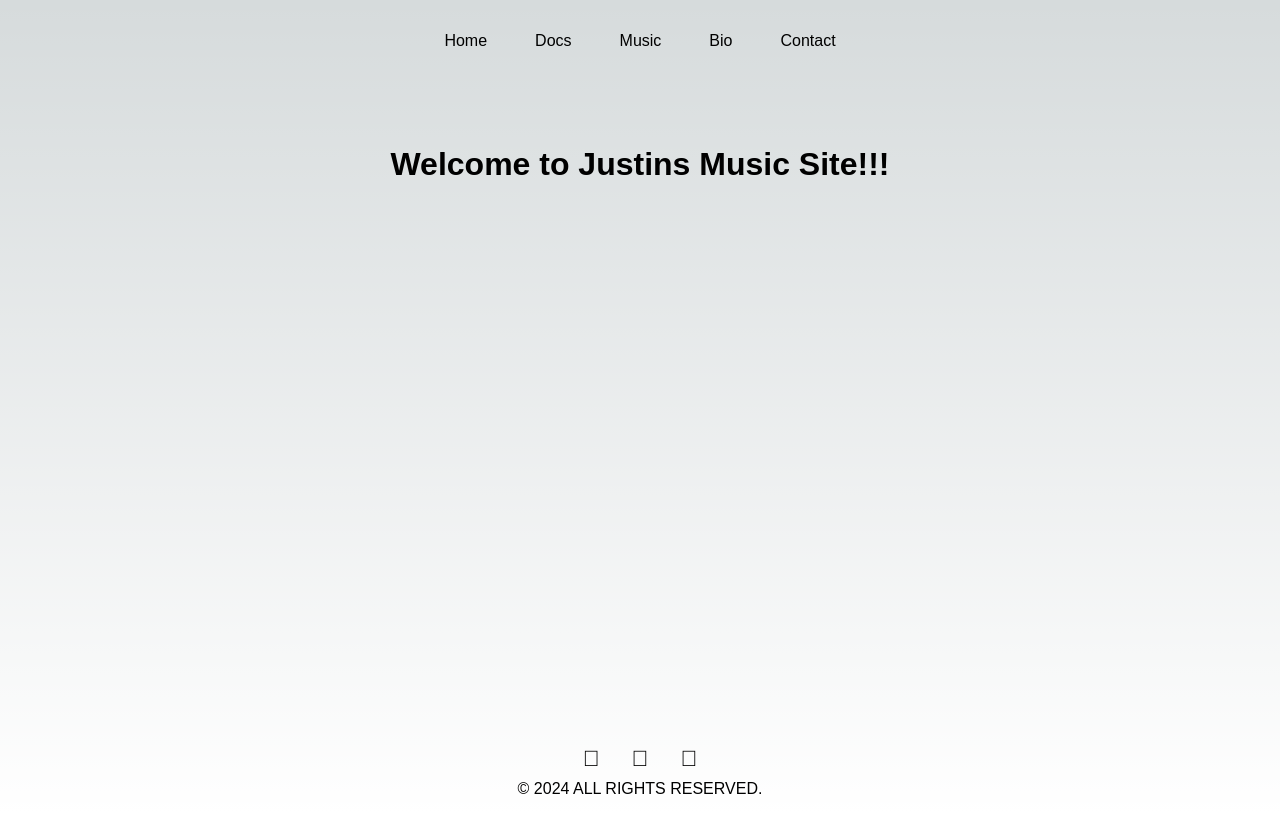
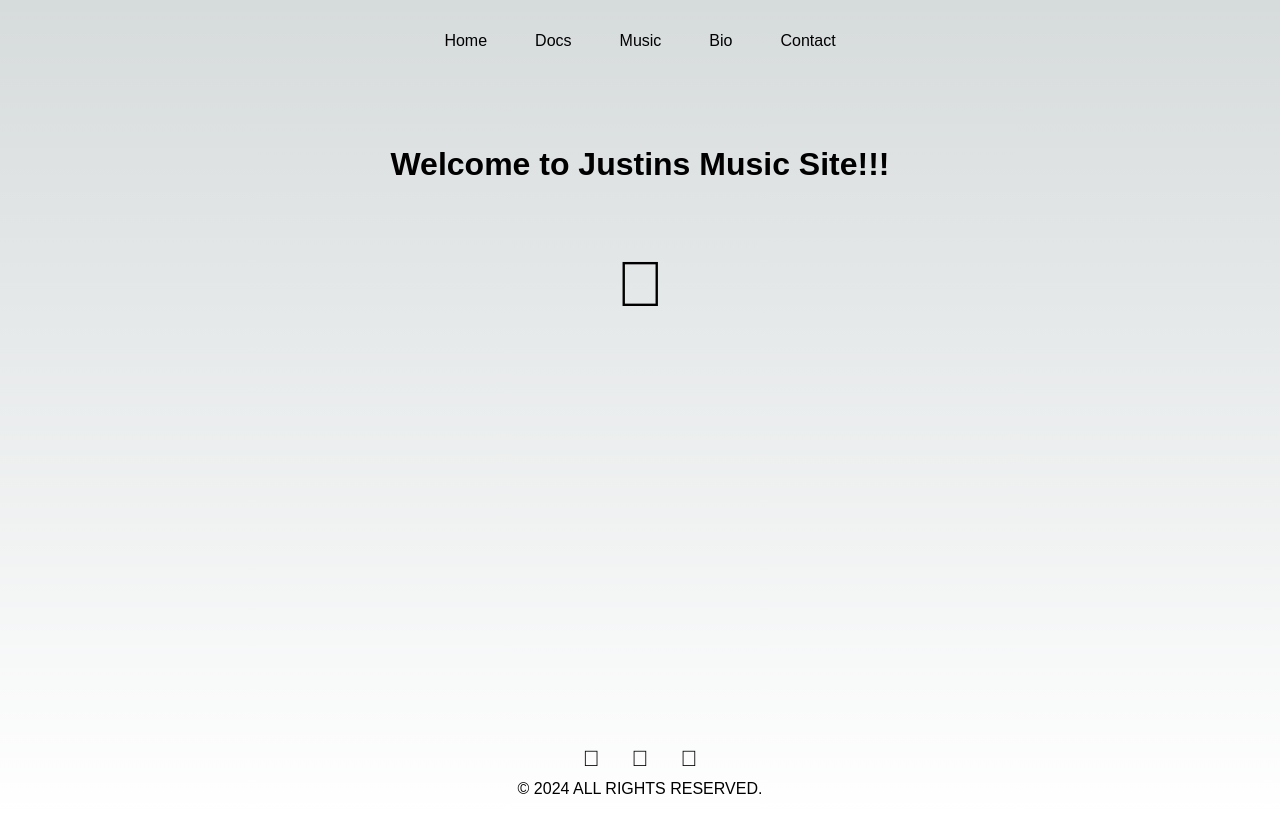
Before and after one commit to kaBeech/justins-webdev-crash-course, a Next.js app: page / in a window 1280 px wide. Built offline with nearby package versions, Linux system fonts and the light colour scheme; a web font is replaced by a local one.

Commit message:
Add arrow to encourage scrolling

```diff
--- a/src/app/globals.css
+++ b/src/app/globals.css
@@ -177,10 +177,22 @@ a {
   margin-top: 2rem;
 }
 
+.marginTop4 {
+  margin-top: 4rem;
+}
+
 .marginBottom1 {
   margin-bottom: 1rem;
+}
+
+.marginBottomAuto {
+  margin-bottom: auto;
 }
 
 .textBigger {
   font-size: 1.4em;
 }
+
+.textGiant {
+  font-size: 4rem;
+}
--- a/src/app/page.tsx
+++ b/src/app/page.tsx
@@ -6,6 +6,7 @@ export default function Home() {
       <h1>
         Welcome to Justins Music Site!!!
       </h1>
+      <p className="marginTop4 marginBottomAuto textGiant"></p>
     </main>
   );
 }
```
